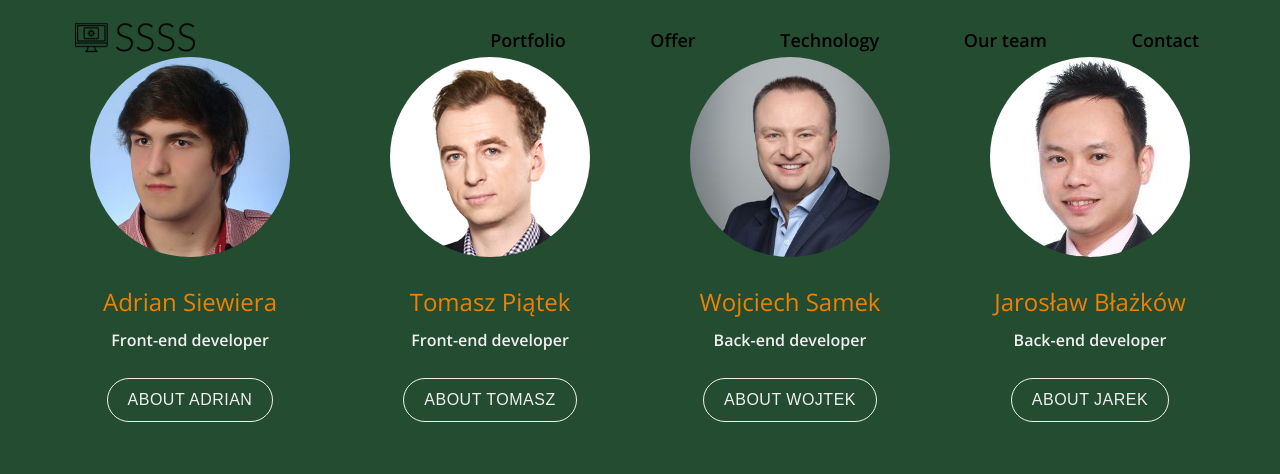
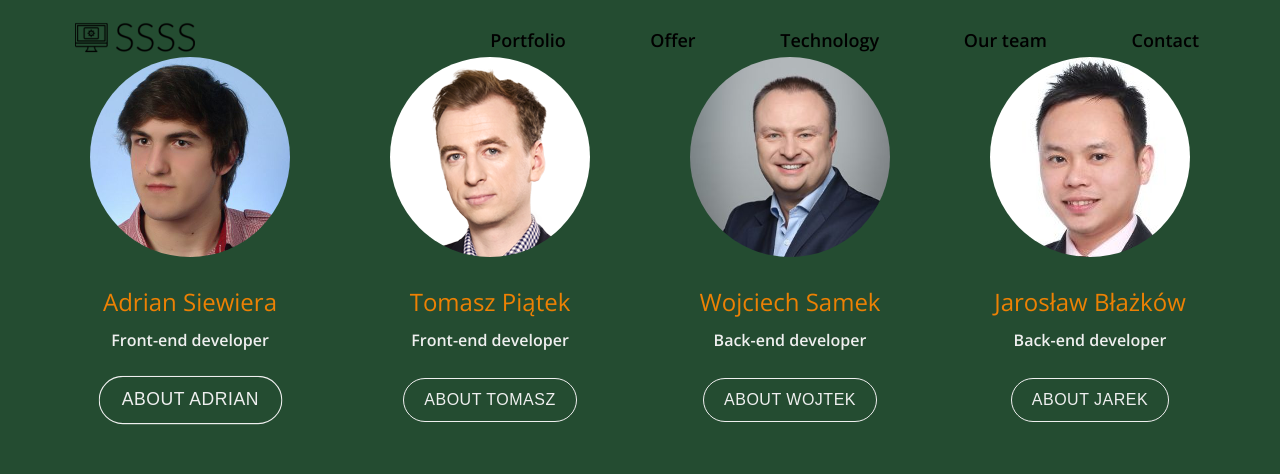
Before and after one commit to justDo1T/portfolio, a website: page index.html in a window 1280 px wide. In both pictures the pointer is over the button "ABOUT ADRIAN". Shown: the part 3577-4051 px from the top of the page. Drawn offline with nearby package versions, Linux system fonts and the light colour scheme; some packages are replaced by stand-ins of ours; a script that the page names is missing.

Commit message:
progress save

```diff
--- a/css/style_prefixed.css
+++ b/css/style_prefixed.css
@@ -1029,7 +1029,6 @@ nav ul li a:focus {
 	transition: all ease .3s;
 }
 
-@media (hover:hover) {
 .about-button:hover {
 	/*background-color: #E1E7E9; */
 	background-color: red;
@@ -1038,7 +1037,6 @@ nav ul li a:focus {
 	-webkit-transform: scale(1.1);
 	        transform: scale(1.1);
 	cursor: pointer;
-	}
 }
 
 .about-button:active {
@@ -2006,3 +2004,16 @@ nav ul li a:focus {
 		line-height: 1.5;
 	}
 }
+
+@media (hover: none) {
+
+	.about-button:hover {
+		/*background-color: #E1E7E9; */
+		background-color: transparent;
+		color: #EFEFEF;
+		border: 1px solid #EFEFEF;
+		-webkit-transform: scale(1.1);
+		        transform: scale(1.1);
+	}
+
+}
--- a/style.css
+++ b/style.css
@@ -764,7 +764,6 @@ nav ul li a:focus {
 	transition: all ease .3s;
 }
 
-@media (hover:hover) {
 .about-button:hover {
 	/*background-color: #E1E7E9; */
 	background-color: red;
@@ -772,7 +771,6 @@ nav ul li a:focus {
 	border: 1px solid transparent;
 	transform: scale(1.1);
 	cursor: pointer;
-	}
 }
 
 .about-button:active {
@@ -1694,3 +1692,15 @@ nav ul li a:focus {
 		line-height: 1.5;
 	}
 }
+
+@media (hover: none) {
+
+	.about-button:hover {
+		/*background-color: #E1E7E9; */
+		background-color: transparent;
+		color: #EFEFEF;
+		border: 1px solid #EFEFEF;
+		transform: scale(1.1);
+	}
+
+}
```
Lines whose indentation alone changed are shown as unchanged.
